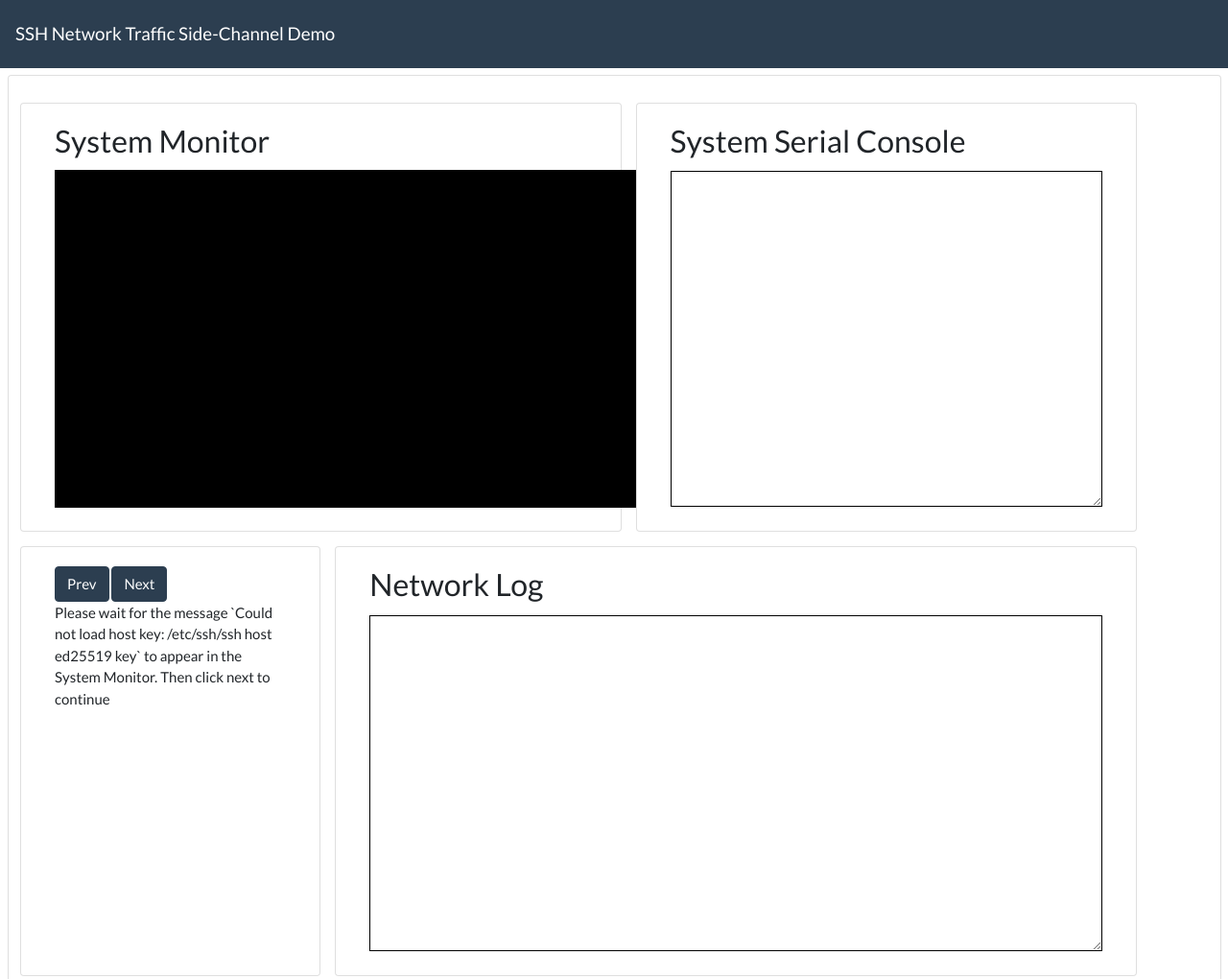
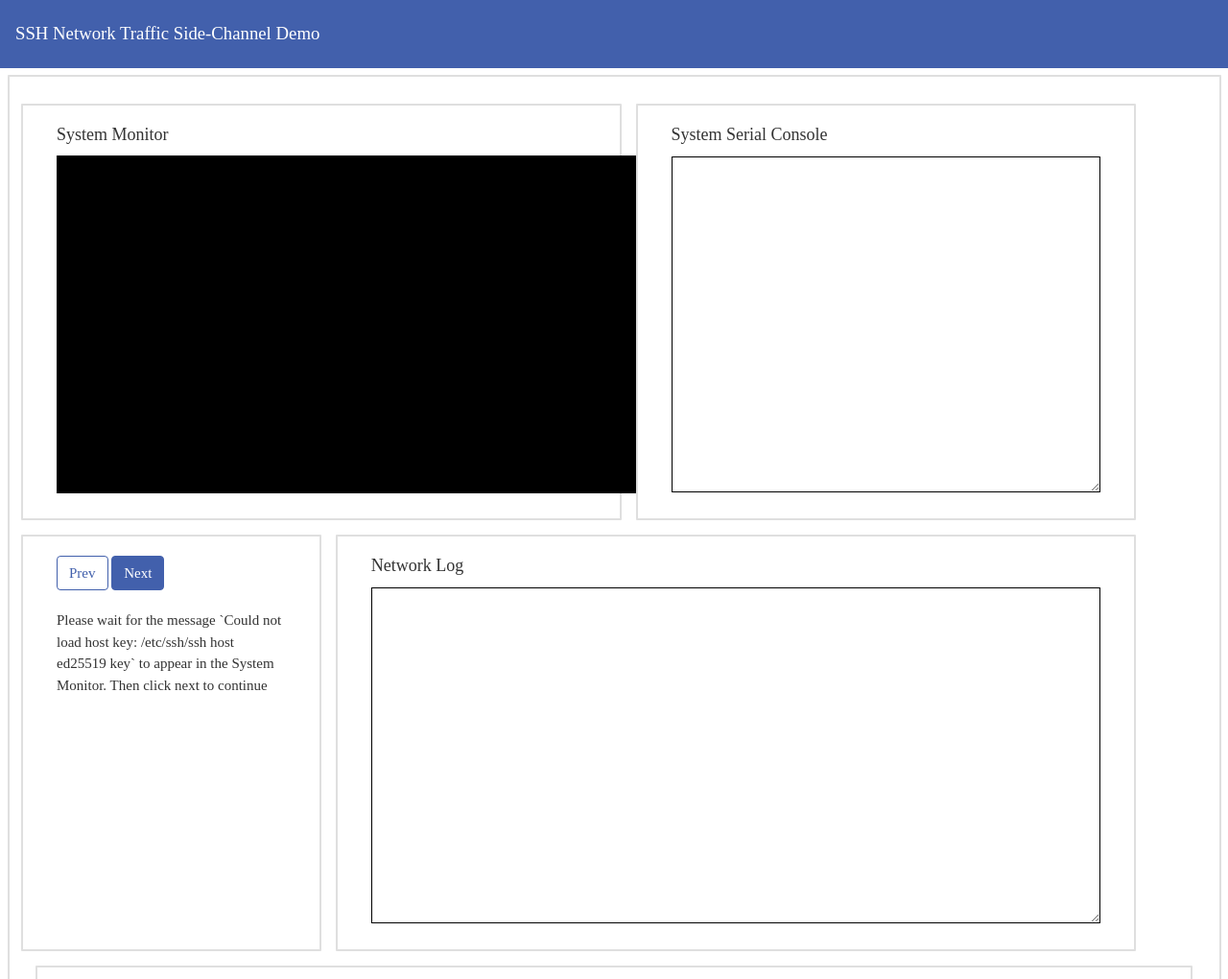
Before and after one commit to sidekickvpn/SSH-Side-Channel-Web-Demo, a plain HTML site: page index.html in a window 1280 px wide. Shown: the top 1020 px of the page at 96% size. Drawn offline with nearby package versions, Linux system fonts and the light colour scheme; no server answers; a web font is replaced by a local one.

Commit message:
Update style.css

```diff
--- a/css/style.css
+++ b/css/style.css
@@ -1,3 +1,63 @@
 .card {
   margin: 0.5em;
 }
+
+.card {
+  margin: 0.5em;
+}
+
+@font-face {
+	font-family: Gotham;
+	src: url('http://159.203.3.10/wp-content/themes/ChildThemeDivi/fonts/Gotham-Book.otf');
+	font-weight: normal;
+}
+@font-face {
+	font-family: Gotham;
+	src: url('http://159.203.3.10/wp-content/themes/ChildThemeDivi/fonts/Gotham-Bold.otf');
+	font-weight: 800;
+}
+
+body{
+    font-family: Gotham!important;
+    font-weight: normal!important;
+    color:#333!important;
+}
+
+.card {
+ border:   2px solid #dfdfdf;
+    border-radius: 1px!important;
+}
+
+.card-title{
+    font-size: 18px;
+}
+
+.card .card-body{
+    border:0px!important;
+}
+
+.bg-primary{
+    background-color: #4260ac!important;
+}
+
+#serial_tty{
+
+}
+
+#nextBtn{
+    background-color:#4260ac !important;
+    border:1px  solid #4260ac!important;
+}
+
+#prevBtn{
+    background-color:transparent!important;
+    border:1px solid #4260ac!important;
+    color:#4260ac!important;
+}
+
+#prevBtn a {
+
+}
+#instruction_display{
+    margin-top:20px;
+}
```
